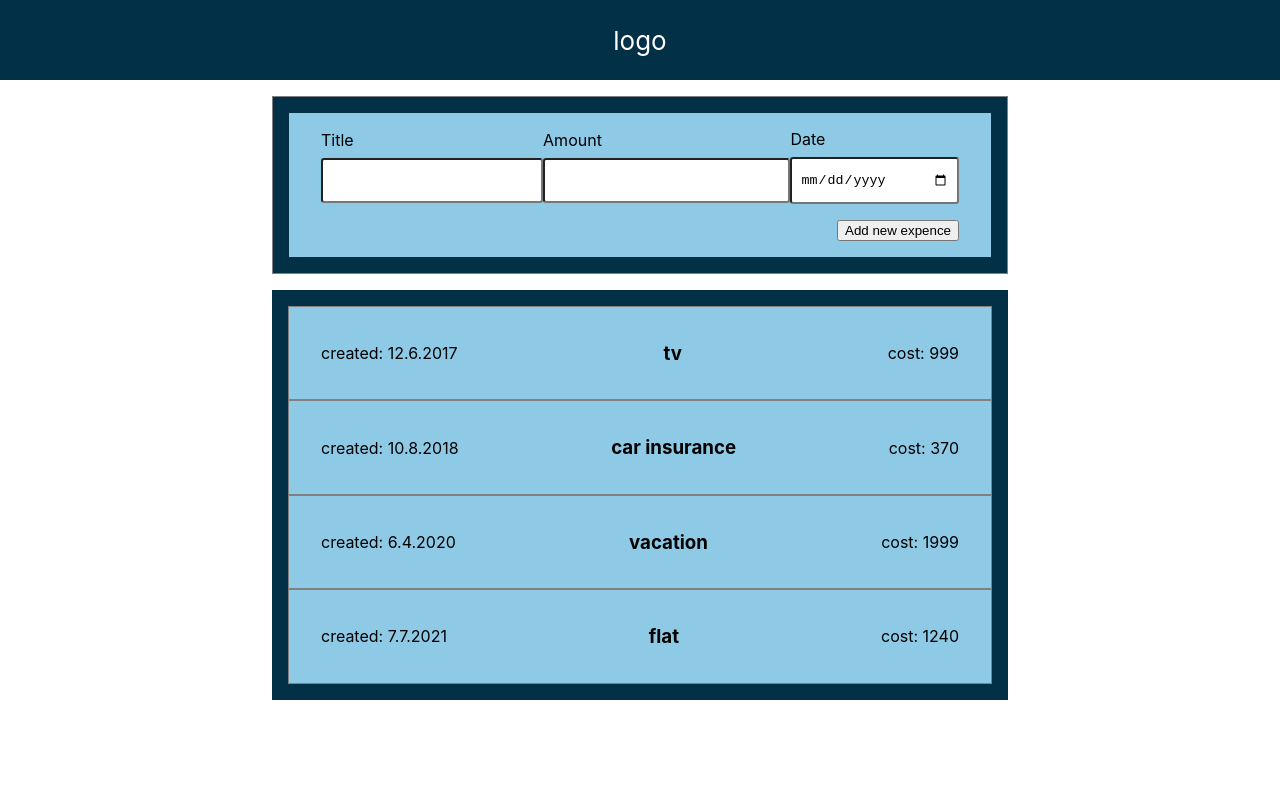
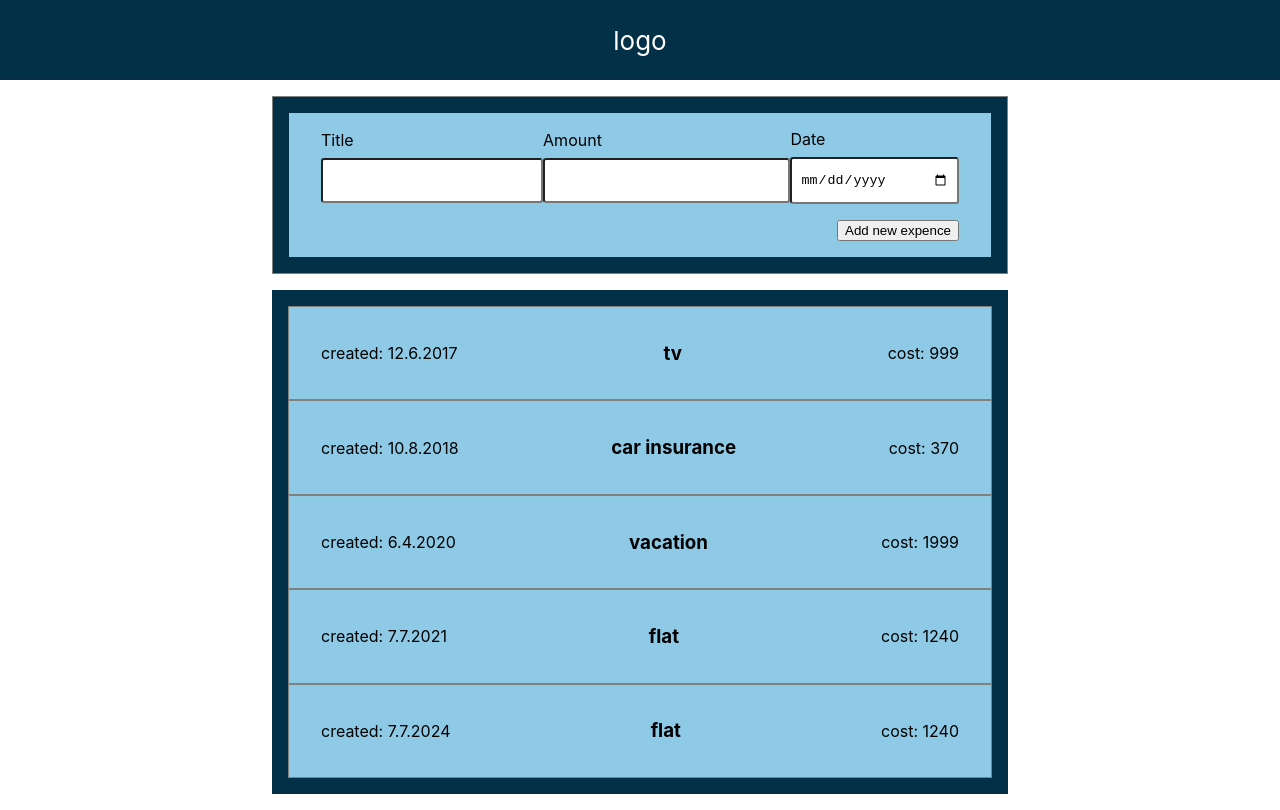
Before and after one commit to DejanVjestica/expense-tracker, a React (Create React App) app: page / in a window 1280 px wide. Built offline with nearby package versions, Linux system fonts and the light colour scheme.

Commit message:
Add object to array expenses

```diff
--- a/src/App.tsx
+++ b/src/App.tsx
@@ -29,6 +29,12 @@ const expenses: Expense[] = [
 		title: 'flat',
 		amount: '1240',
 		time: new Date(2021, 6, 7)
+	},
+	{
+		id: 5,
+		title: 'flat',
+		amount: '1240',
+		time: new Date(2024, 6, 7)
 	}
 ]
 
```
